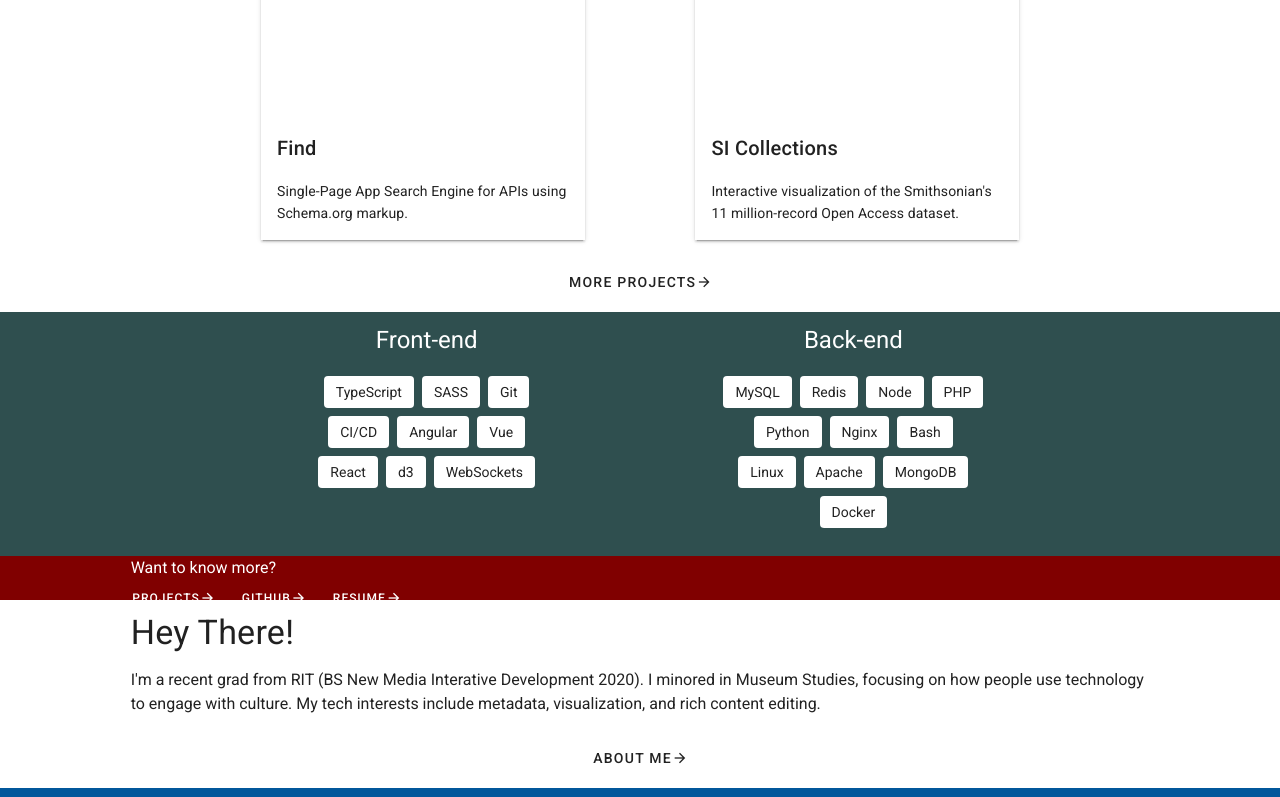
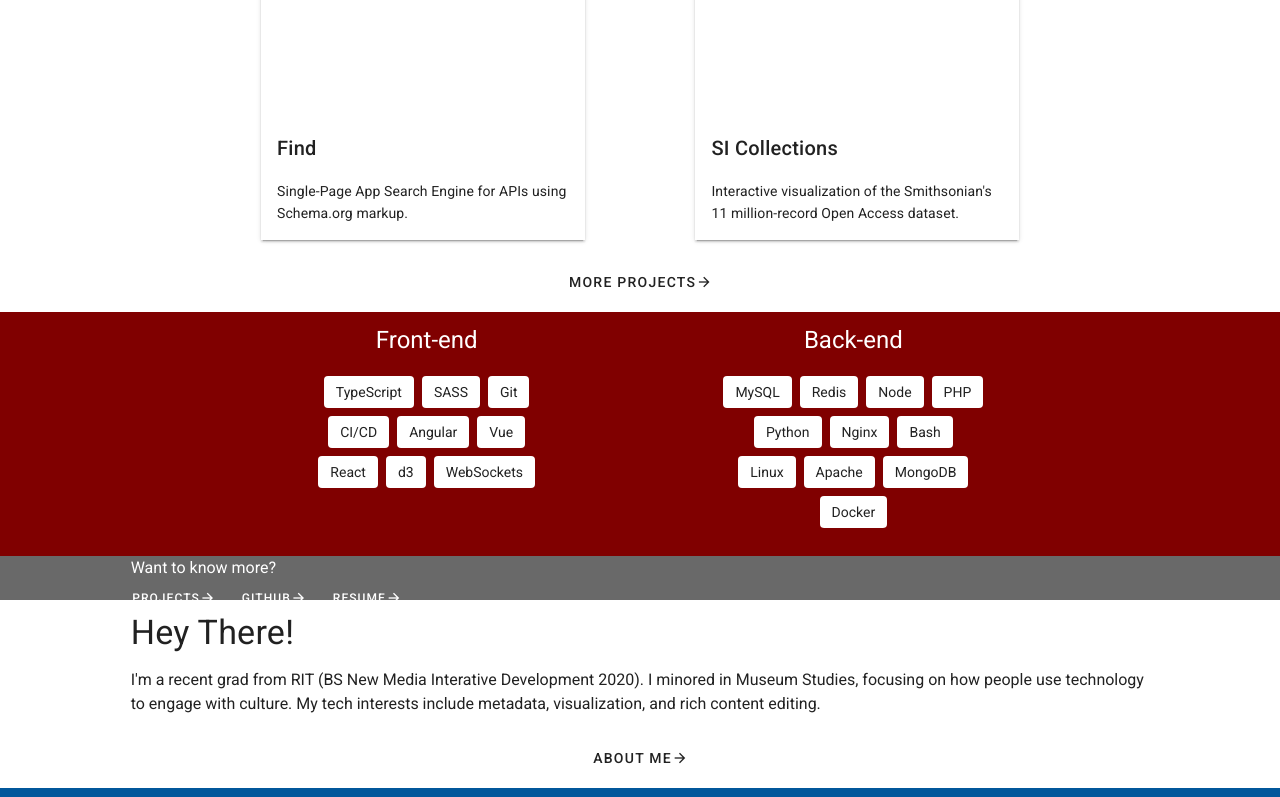
Before and after one commit to ct-martin/portfolio2020, a Nuxt app: page / in a window 1280 px wide. Shown: the part 490-1287 px from the top of the page. Built offline with nearby package versions, Linux system fonts and the light colour scheme.

Commit message:
Nicer color tweak

```diff
--- a/pages/index.vue
+++ b/pages/index.vue
@@ -111,7 +111,7 @@
         </v-col>
       </v-row>
     </v-container>
-    <v-container fluid class="white--text" style="background-color:darkslategrey">
+    <v-container fluid class="white--text" style="background-color:maroon">
       <v-row
         align="start"
         justify="center"
@@ -155,7 +155,7 @@
         </v-col>
       </v-row>
     </v-container>
-    <v-container fluid class="white--text" style="background-color:maroon;">
+    <v-container fluid class="white--text" style="background-color:dimgrey;">
       <v-row
         align="center"
         justify="center"
```
